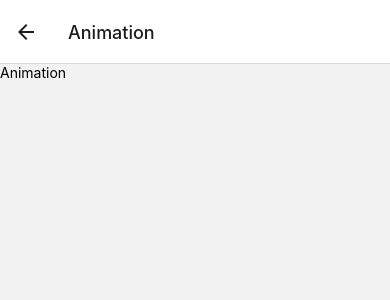
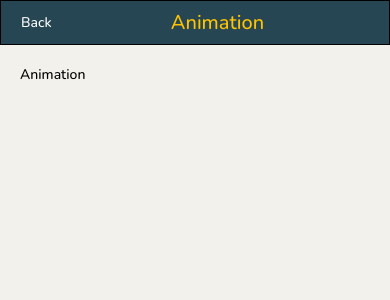
Before and after one commit to MrezaVasebi/rn-advance-topic, a React Native app: screen /Animation in a window 390 px wide. Shown: the top 300 px of the page. Built offline with nearby package versions, Linux system fonts and the light colour scheme.

Commit message:
added: custom header added to navigation

```diff
--- a/App.tsx
+++ b/App.tsx
@@ -1,4 +1,5 @@
 import { useFonts } from "expo-font";
+import { StatusBar, View } from "react-native";
 import { FinalNav } from "./screens";
 
 export default function App() {
@@ -10,5 +11,11 @@ export default function App() {
     return null;
   }
 
-  return <FinalNav />;
+  return (
+    <View style={{ flex: 1 }}>
+      <StatusBar hidden />
+
+      <FinalNav />
+    </View>
+  );
 }
--- /dev/null
+++ b/components/CustomHeader.tsx
@@ -0,0 +1,75 @@
+import { ParamListBase, Route } from "@react-navigation/native";
+import {
+  NativeStackNavigationOptions,
+  NativeStackNavigationProp,
+} from "@react-navigation/native-stack";
+import React from "react";
+import { StyleSheet, View } from "react-native";
+import AppButton from "./buttons/AppButton";
+import { AppText } from "./texts";
+
+interface ICustomHeader {
+  route: Route<string>;
+  back?: { title: string };
+  option: NativeStackNavigationOptions;
+  navigation: NativeStackNavigationProp<ParamListBase, string, undefined>;
+}
+
+const CustomHeader = (props: ICustomHeader) => {
+  return (
+    <View style={styles.headerStyle}>
+      <AppButton
+        onPress={() => {
+          props.navigation.goBack();
+          // console.log(props.back);
+          // console.log(props.option);
+        }}
+        label="Back"
+        btnStyle={styles.btnBack}
+        lblStyle={{ color: "white" }}
+      />
+
+      <View style={styles.titleContainer}>
+        <AppText label={props.route.name} lblStyle={styles.lblTitleStyle} />
+      </View>
+
+      {/* <AppButton
+        onPress={() => {
+          props.navigation.goBack();
+          // console.log(props.back);
+          // console.log(props.option);
+        }}
+        label="Right"
+        btnStyle={styles.btnBack}
+        lblStyle={{ color: "white" }}
+      /> */}
+    </View>
+  );
+};
+
+export default CustomHeader;
+
+const styles = StyleSheet.create({
+  headerStyle: {
+    height: 45,
+    borderWidth: 0.5,
+    flexDirection: "row",
+    alignItems: "center",
+    paddingHorizontal: 20,
+    backgroundColor: "#264653",
+    justifyContent: "space-between",
+  },
+  btnBack: {
+    width: 35,
+    height: 20,
+    marginRight: 10,
+  },
+  titleContainer: {
+    flex: 1,
+    alignItems: "center",
+  },
+  lblTitleStyle: {
+    fontSize: 20,
+    color: "#ffc300",
+  },
+});
--- a/components/buttons/AppButton.tsx
+++ b/components/buttons/AppButton.tsx
@@ -9,6 +9,7 @@ import { AppText } from "../texts";
 interface IAppButton {
   label: string;
   btnStyle?: {};
+  lblStyle?: {};
 }
 
 const AppButton = (props: IAppButton & TouchableOpacityProps) => {
@@ -18,7 +19,7 @@ const AppButton = (props: IAppButton & TouchableOpacityProps) => {
       onPress={props.onPress}
       style={{ ...styles.btnStyle, ...props.btnStyle }}
     >
-      <AppText label={props.label} />
+      <AppText lblStyle={{ ...props.lblStyle }} label={props.label} />
     </TouchableOpacity>
   );
 };
--- a/components/index.tsx
+++ b/components/index.tsx
@@ -1,4 +1,5 @@
+import CustomHeader from "./CustomHeader";
 import MenuItem from "./MenuItem";
 import RootScreen from "./RootScreen";
 
-export { MenuItem, RootScreen };
+export { CustomHeader, MenuItem, RootScreen };
--- a/screens/animation/Animation.tsx
+++ b/screens/animation/Animation.tsx
@@ -1,14 +1,20 @@
 import React from "react";
-import { StyleSheet, Text, View } from "react-native";
+import { StyleSheet } from "react-native";
+import { RootScreen } from "../../components";
+import { AppText } from "../../components/texts";
 
 const Animation = () => {
   return (
-    <View>
-      <Text>Animation</Text>
-    </View>
+    <RootScreen rootStyle={styles.rootStyle}>
+      <AppText label="Animation" />
+    </RootScreen>
   );
 };
 
 export default Animation;
 
-const styles = StyleSheet.create({});
+const styles = StyleSheet.create({
+  rootStyle: {
+    padding: 20,
+  },
+});
--- a/screens/nav/FinalNav.tsx
+++ b/screens/nav/FinalNav.tsx
@@ -1,9 +1,7 @@
-// In App.js in a new project
-
 import { NavigationContainer } from "@react-navigation/native";
 import { createNativeStackNavigator } from "@react-navigation/native-stack";
 import * as React from "react";
-import { RootScreen } from "../../components";
+import { CustomHeader } from "../../components";
 import Main from "../Main";
 import Animation from "../animation/Animation";
 
@@ -11,20 +9,73 @@ const Stack = createNativeStackNavigator();
 
 function FinalNav() {
   return (
-    <RootScreen>
+    // <RootScreen>
     <NavigationContainer>
-        <Stack.Navigator initialRouteName="Main">
+      <Stack.Navigator
+        initialRouteName="Main"
+        screenOptions={
+          {
+            // headerTintColor: "#fff",
+            // headerStyle: { backgroundColor: "green" , },
+            // headerTitleStyle: { fontFamily: "medium", fontSize: 25 },
+          }
+        }
+      >
         <Stack.Screen
           name="Main"
           component={Main}
+          options={{ headerShown: false }}
+        />
+
+        <Stack.Screen
+          name="Animation"
+          component={Animation}
           options={{
-              headerShown: false,
+            headerShown: true,
+            // title: "Animation",
+            // headerTintColor: "brown",
+            // headerTitleAlign: "center",
+            // headerStyle: { backgroundColor: "green" },
+            // headerTitleStyle: { fontWeight: "bold" },
+
+            // headerTitle: () => (
+            //   <AppText
+            //     label="Animation"
+            //     lblStyle={{ color: "black", fontSize: 20 }}
+            //   />
+            // ),
+
+            // headerBackground: () => (
+            //   <View style={{ height: 45, backgroundColor: "red",}}>
+            //     <AppText label="Hi" />
+            //   </View>
+            // ),
+
+            // headerLeft: () => (
+            //   <View style={{ marginRight: 10 }}>
+            //     <AppText label="Left" />
+            //   </View>
+            // ),
+
+            // headerRight: () => (
+            //   <View>
+            //     <AppText label="Right" />
+            //   </View>
+            // ),
+
+            header: ({ navigation, options, route, back }) => (
+              <CustomHeader
+                back={back}
+                route={route}
+                option={options}
+                navigation={navigation}
+              />
+            ),
           }}
         />
-          <Stack.Screen name="Animation" component={Animation} />
       </Stack.Navigator>
     </NavigationContainer>
-    </RootScreen>
+    // </RootScreen>
   );
 }
 
```
Lines whose indentation alone changed are shown as unchanged.
